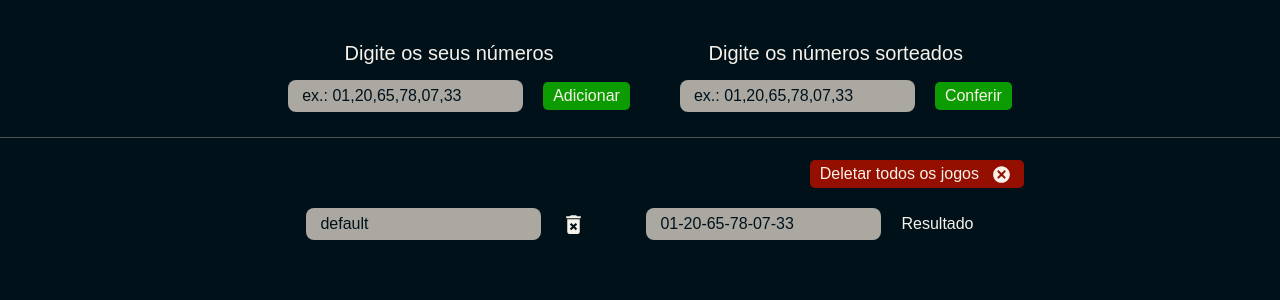
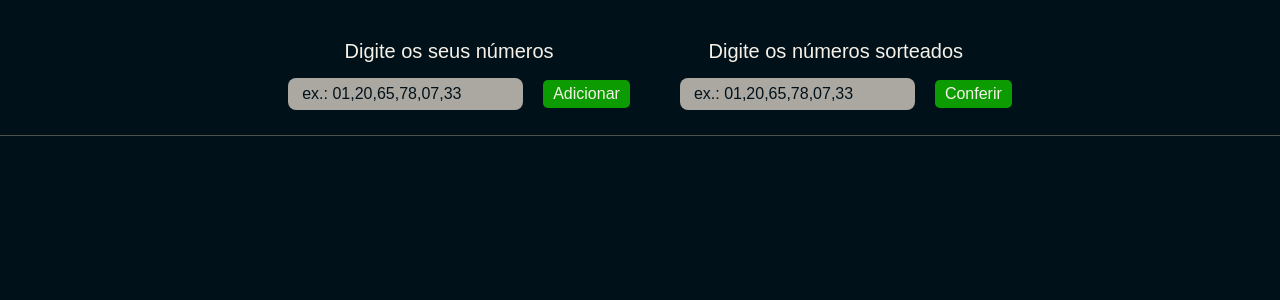
Before and after one commit to gabriel-vitebo/checkNumbers, a React (Vite) app: page / in a window 1280 px wide. Shown: the top 300 px of the page. Built offline with nearby package versions, Linux system fonts and the light colour scheme.

Commit message:
showing the games registered by the user

```diff
--- a/src/App.tsx
+++ b/src/App.tsx
@@ -14,9 +14,18 @@ import { ChangeEvent, useState } from 'react'
 
 function App() {
   const [userNumber, setUserNumber] = useState('')
+  const [userNumberList, setUserNumberList] = useState<string[]>([])
+  const [amount, setAmount] = useState(0)
 
   const handleUserNumberChange = (e: ChangeEvent<HTMLInputElement>) => {
     setUserNumber(e.target.value)
+  }
+
+  const handleAddNumber = () => {
+    setUserNumberList((prevList) => [...prevList, userNumber])
+    setUserNumber('')
+    setAmount(amount + 1)
+    console.log('entrou')
   }
 
   console.log(userNumber)
@@ -30,7 +39,9 @@ function App() {
             hasButton
             placeholder={'ex.: 01,20,65,78,07,33'}
             onChange={handleUserNumberChange}
+            value={userNumber}
             option="Adicionar"
+            onClick={handleAddNumber}
           />
         </UserNumberGame>
         <DrawnNumbers>
@@ -44,27 +55,38 @@ function App() {
         </DrawnNumbers>
       </Header>
       <Main>
+        {userNumberList.length >= 1 ? (
           <div className="buttonDelete">
             <DeleteButton />
           </div>
+        ) : (
+          <></>
+        )}
+
         <div className="content">
           <UserGames>
+            {userNumberList.map((number, index) => (
               <InputReadOnly
-              id="gameOne"
-              title="Jogo 1"
-              value="default"
+                key={index}
+                id={amount.toString()}
+                title={`jogo ${amount.toString()}`}
+                value={number}
                 readOnly
                 hasButton
               />
+            ))}
           </UserGames>
           <Result>
+            {userNumberList.map((number, index) => (
               <InputReadOnly
+                key={index}
+                id={amount.toString()}
+                title={`jogo ${amount.toString()}`}
+                value="default"
                 hasButton={false}
-              id="gameOne"
-              title="Resultado"
-              value={'01-20-65-78-07-33'}
                 readOnly
               />
+            ))}
           </Result>
         </div>
       </Main>
--- a/src/components/input/index.tsx
+++ b/src/components/input/index.tsx
@@ -1,4 +1,4 @@
-import { ChangeEvent, InputHTMLAttributes } from 'react'
+import { ChangeEvent, InputHTMLAttributes, MouseEvent } from 'react'
 import { Container } from './style'
 
 interface Props extends InputHTMLAttributes<HTMLInputElement> {
@@ -9,6 +9,7 @@ interface Props extends InputHTMLAttributes<HTMLInputElement> {
   option?: string
   value?: string
   onChange?: (event: ChangeEvent<HTMLInputElement>) => void
+  onClick?: (event: MouseEvent<HTMLButtonElement>) => void
 }
 
 export function Input({
@@ -19,6 +20,8 @@ export function Input({
   option,
   value,
   onChange,
+  onClick,
+  ...rest
 }: Props) {
   return (
     <Container>
@@ -29,9 +32,14 @@ export function Input({
           placeholder={placeholder}
           value={value}
           onChange={onChange}
+          {...rest}
         />
       </div>
-      {hasButton ? <button type="button">{option}</button> : null}
+      {hasButton ? (
+        <button type="button" onClick={onClick}>
+          {option}
+        </button>
+      ) : null}
     </Container>
   )
 }
```
Lines whose indentation alone changed are shown as unchanged.
